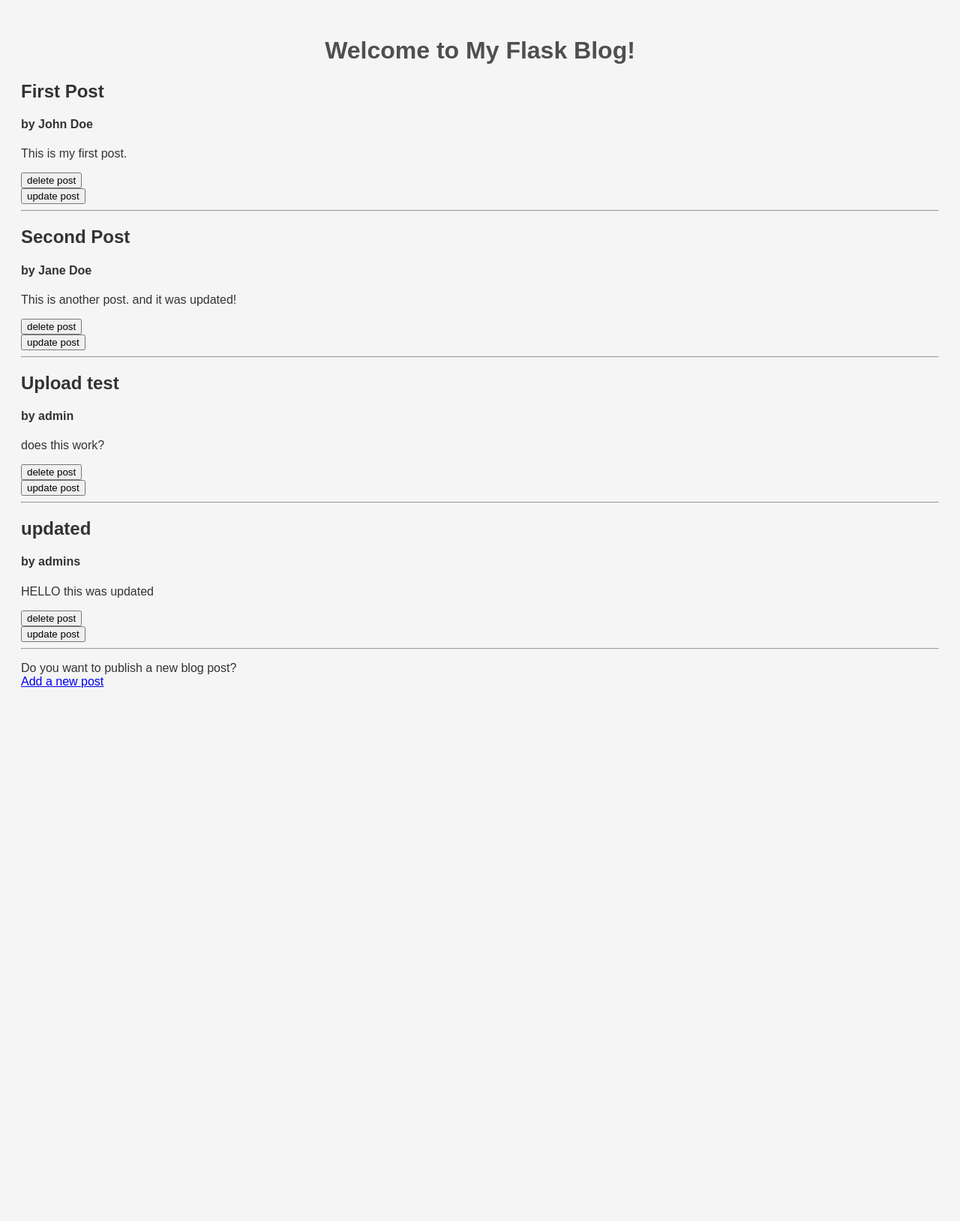
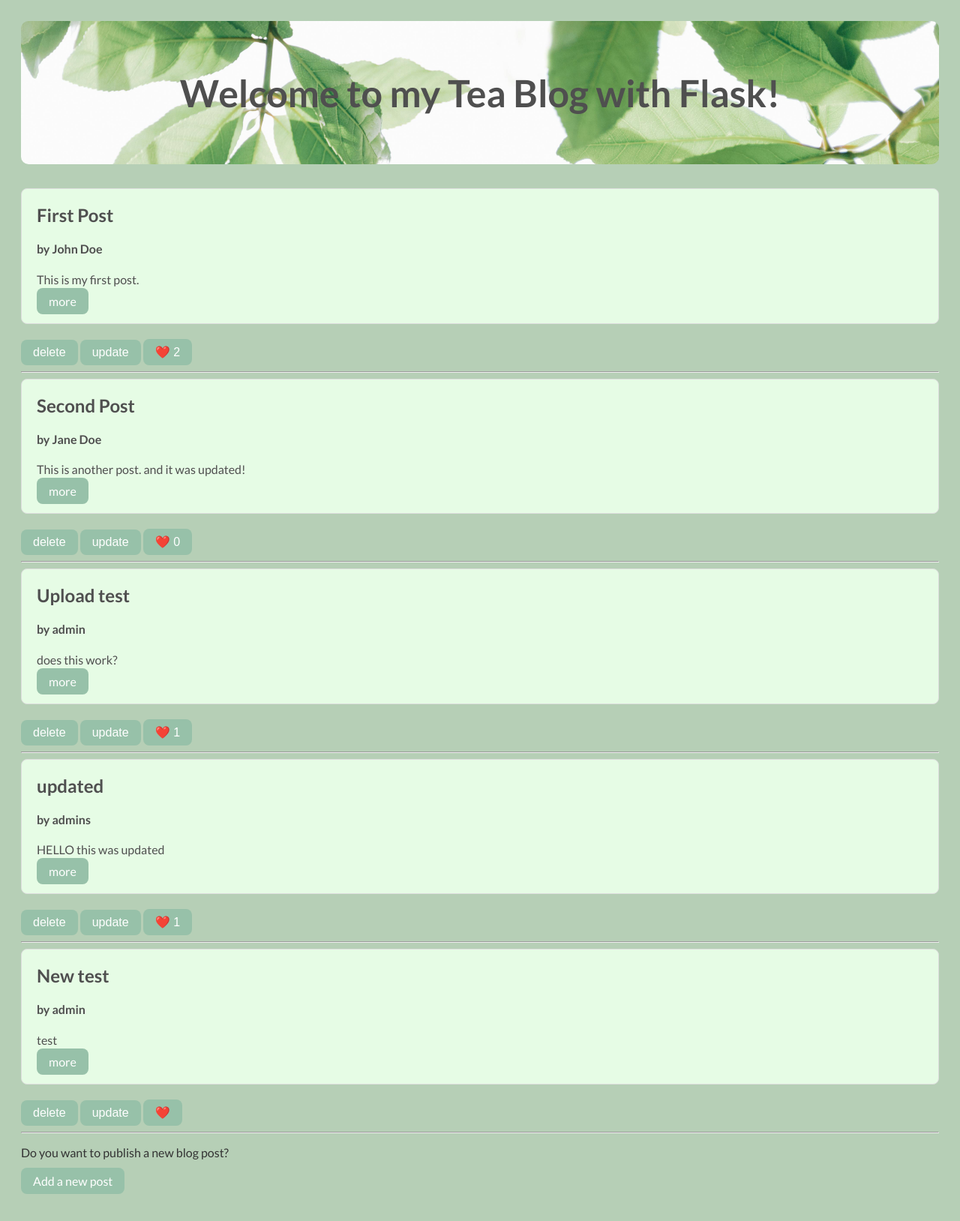
Before and after one commit to Martha-KW/Masterblog, a Flask app: page / in a window 1280 px wide. Shown: the whole page at 75% size. Before the commit the page ends 917 px from the top, so only its background shows below. Run offline with Flask 3, Linux system fonts and the light colour scheme.

Commit message:
like feature and short post preview added

```diff
--- a/app.py
+++ b/app.py
@@ -79,6 +79,30 @@
     return render_template('update.html', post=post)
 
 
+@app.route('/like/<int:id>', methods=['POST'])
+def like_post(id):
+    posts = load_posts()
+    for post in posts:
+        if post['id'] == id:
+
+            post['likes'] = post.get('likes', 0) + 1
+            breåçak
+    else:
+        return "Post not found", 404
+
+    save_posts(posts)
+    return redirect(url_for('index'))
+
+
+@app.route('/post/<int:post_id>')
+def view_post(post_id):
+    posts = load_posts()  # ← das hat gefehlt
+    post = next((p for p in posts if p['id'] == post_id), None)
+    if post is None:
+        abort(404)
+    return render_template('view_post.html', post=post)
+
+
 
 if __name__ == '__main__':
     app.run(host="0.0.0.0", port=5001, debug=True)
--- a/posts.json
+++ b/posts.json
@@ -3,24 +3,34 @@
         "id": 1,
         "author": "John Doe",
         "title": "First Post",
-        "content": "This is my first post."
+        "content": "This is my first post.",
+        "likes": 2
     },
     {
         "id": 2,
         "author": "Jane Doe",
         "title": "Second Post",
-        "content": "This is another post. and it was updated!"
+        "content": "This is another post. and it was updated!",
+        "likes": 0
     },
     {
         "id": 3,
         "title": "Upload test",
         "author": "admin",
-        "content": "does this work?"
+        "content": "does this work?",
+        "likes": 1
     },
     {
         "id": 4,
         "title": "updated",
         "author": "admins",
-        "content": "HELLO this was updated"
+        "content": "HELLO this was updated",
+        "likes": 1
+    },
+    {
+        "id": 5,
+        "title": "New test",
+        "author": "admin",
+        "content": "test"
     }
 ]
--- a/static/style.css
+++ b/static/style.css
@@ -1,6 +1,6 @@
 body {
-    font-family: Arial, sans-serif;
-    background-color: #F5F5F5;
+    font-family: 'Lato', sans-serif;
+    background-color: #B6CFB6;
     padding: 20px;
     color: #333;
 }
@@ -8,10 +8,13 @@
 h1 {
     text-align: center;
     color: #4F4F4F;
+    font-weight:900;
+    font-size:50px;
 }
 
 .post {
-    background-color: #FFF;
+    color: #4F4F4F;
+    background-color: #E6FCE5;
     border: 1px solid #DDD;
     padding: 20px;
     margin-bottom: 20px;
@@ -25,3 +28,41 @@
 .post p {
     margin: 10px 0;
 }
+
+button, .btn {
+    padding: 0.5em 1em;
+    background-color: #97C1A9;
+    color: white;
+    border: none;
+    border-radius: 8px;
+    cursor: pointer;
+    transition: background-color 0.3s ease;
+    font-size:1em;
+    text-decoration: none;
+
+}
+
+button:hover, .btn:hover {
+    background-color: #CCE2CB;
+    text-decoration: none;
+}
+
+.header-box {
+    background-image: url('/static/pexels-minan1398-1353938.jpg');
+    background-size: cover;
+    background-position: top center;
+    padding: 2rem;
+    color: white;
+    border-radius: 10px;
+    margin-bottom: 2rem;
+    text-align: center;
+    /* free picture from pexels, by Min An, https://www.pexels.com/@minan1398/ */
+}
+
+
+
+.post-actions {
+    margin-top: 10px;
+    display: flex;
+    gap: 10px;
+}
--- a/templates/index.html
+++ b/templates/index.html
@@ -5,32 +5,49 @@
     <meta name="viewport" content="width=device-width, initial-scale=1.0">
     <title>My Flask Blog</title>
     <link rel="stylesheet" href="{{ url_for('static', filename='style.css') }}">
+    <link href="https://fonts.googleapis.com/css2?family=Lato:wght@300;400;700&display=swap" rel="stylesheet">
 </head>
 <body>
 
+    <div class="header-box">
+    <h1> Welcome to my Tea Blog with Flask!</h1>
+    </div>
+
     <!-- display blogposts from json file -->
-    <h1>Welcome to My Flask Blog!</h1>
         {% for post in posts %}
+    <div class="post">
     <h2>{{ post.title }}</h2>
     <h4>by {{ post.author }}</h4>
-    <p>{{ post.content }}</p>
+    <p>{{ post.content[:300] }}</p>
+    <a href="{{ url_for('view_post', post_id=post.id) }}" class="btn" >more</a>
+    </div>
+
 
      <!-- create delete Button for each post -->
-    <form action="{{ url_for('delete', post_id=post.id) }}" method="get"
+    <div class="post_actions">
+    <form action="{{ url_for('delete', post_id=post.id) }}" method="get" style="display: inline;"
           onsubmit="return confirm('do you really want to delete this post?');">
-    <button type="submit">delete post</button>
+    <button type="submit">delete</button>
 
 </form>
 
     <!-- create an update button -->
-    <form action="{{ url_for('update', post_id=post.id) }}" method="get">
-    <button type="submit">update post</button>
+    <form action="{{ url_for('update', post_id=post.id) }}" method="get" style="display: inline;">
+    <button type="submit">update</button>
 </form>
 
+     <!-- create a likes button -->
+<form action="{{ url_for('like_post', id=post['id']) }}" method="POST" style="display: inline;">
+    <button type="submit">❤️ {{ post['likes'] }}</button>
+
+
+</form>
+</div>
 
     <hr>
 {% endfor %}
-<p>Do you want to publish a new blog post?</br>
-    <a href=" http://127.0.0.1:5001/add"> Add a new post</a>
+<p>Do you want to publish a new blog post?<br><br>
+    <a href="{{ url_for('add') }}" class="btn">Add a new post</a>
+
 </body>
 </html>
```
Also changed, not shown: templates/view_post.html (added, +20 -0 lines), static/pexels-minan1398-1353938.jpg (added).
